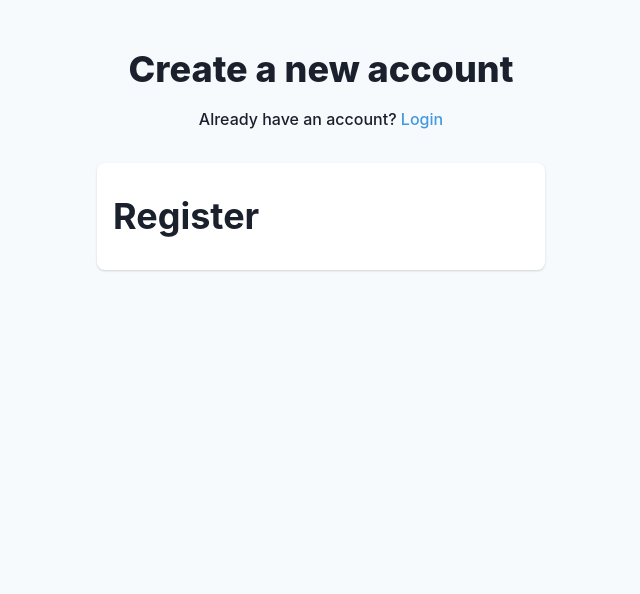
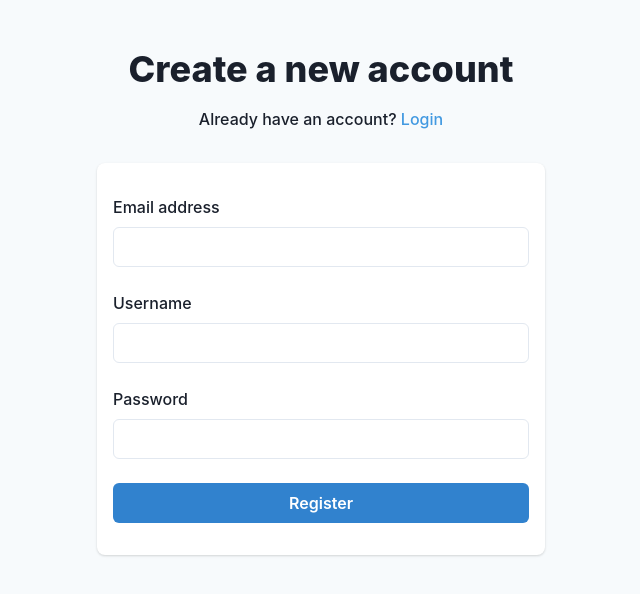
Before and after one commit to skurtz97/forum, a React app: page /register in a window 1280 px wide. Shown: the top 594 px of the page, without its empty margins (319-959 px from the left). Built offline with nearby package versions, Linux system fonts and the light colour scheme; no server answers.

Commit message:
Added username and password confirm to sign in w/validate

```diff
--- a/src/components/Register.jsx
+++ b/src/components/Register.jsx
@@ -1,8 +1,78 @@
 import React from "react";
-import { Box, Heading, Link, Text } from "@chakra-ui/react";
+import {
+  Box,
+  Heading,
+  Link,
+  Text,
+  Stack,
+  FormControl,
+  FormLabel,
+  Input,
+  FormErrorMessage,
+  Button,
+} from "@chakra-ui/react";
+
 import { Link as RouterLink } from "react-router-dom";
 import { Formik, Form, Field } from "formik";
+import { validateEmail, validatePassword, validateUsername } from "../validate";
 
+const RegisterForm = () => {
+  return (
+    <Formik
+      initialValues={{ email: "", username: "", password: "" }}
+      onSubmit={(values, actions) => {
+        setTimeout(() => {
+          alert(JSON.stringify(values, null, 2));
+          actions.setSubmitting(false);
+        }, 1000);
+      }}
+    >
+      {({ isSubmitting }) => (
+        <Form>
+          <Stack spacing="6">
+            <Field name="email" validate={validateEmail}>
+              {({ field, form }) => (
+                <FormControl
+                  isInvalid={form.errors.email && form.touched.email}
+                >
+                  <FormLabel htmlFor="email">Email address</FormLabel>
+                  <Input {...field} id="email" />
+                  <FormErrorMessage>{form.errors.email}</FormErrorMessage>
+                </FormControl>
+              )}
+            </Field>
+            <Field name="username" validate={validateUsername}>
+              {({ field, form }) => (
+                <FormControl
+                  isInvalid={form.errors.username && form.touched.username}
+                >
+                  <FormLabel htmlFor="username">Username</FormLabel>
+                  <Input {...field} id="username" />
+                  <FormErrorMessage>{form.errors.username}</FormErrorMessage>
+                </FormControl>
+              )}
+            </Field>
+            <Field name="password" validate={validatePassword}>
+              {({ field, form }) => (
+                <FormControl
+                  isInvalid={form.errors.password && form.touched.password}
+                >
+                  <FormLabel htmlFor="password">Password</FormLabel>
+                  <Input {...field} id="password" type="password" />
+                  <FormErrorMessage>{form.errors.password}</FormErrorMessage>
+                </FormControl>
+              )}
+            </Field>
+
+            <Button type="submit" colorScheme="blue" isLoading={isSubmitting}>
+              Register
+            </Button>
+          </Stack>
+        </Form>
+      )}
+    </Formik>
+  );
+};
 const RegisterCard = ({ children }) => {
   return (
     <Box bg="white" py="8" px="4" shadow="base" rounded="lg">
@@ -37,7 +107,7 @@ const Register = () => {
     <Box maxW="md" mx="auto">
       <RegisterHeading />
       <RegisterCard>
-        <Heading>Register</Heading>
+        <RegisterForm />
       </RegisterCard>
     </Box>
   );
--- /dev/null
+++ b/src/validate.js
@@ -0,0 +1,45 @@
+export const validateEmail = (email) => {
+  let error;
+  if (!email) {
+    error = "An email address is required";
+  } else if (!/^[A-Z0-9._%+-]+@[A-Z0-9.-]+\.[A-Z]{2,}$/i.test(email)) {
+    error = "Invalid email address";
+  }
+  return error;
+};
+
+export const validatePassword = (password) => {
+  let error;
+  if (!password) {
+    error = "A password is required";
+  } else if (
+    !/^.*(?=.{8,})(?=.*[a-zA-Z])(?=.*\d)(?=.*[!#$%&? "]).*$/i.test(password)
+  ) {
+    error =
+      "Must be at least 8 characters, including one letter, one number, and one special character";
+  }
+  return error;
+};
+
+/**
+ *
+ * @param {String} confirm The password in the confirm password input
+ * @param {String} password The previous password (in the regular password box) that we are confirming
+ */
+export const validateConfirmPassword = (confirm, password) => {
+  let error = "";
+  if (!confirm) {
+    error = "Enter the password again";
+  } else if (confirm !== password) {
+    error = "The passwords don't match";
+  }
+  return error;
+};
+
+export const validateUsername = (username) => {
+  let error;
+  if (!username) {
+    error = "A username is required";
+  }
+  return error;
+};
```
